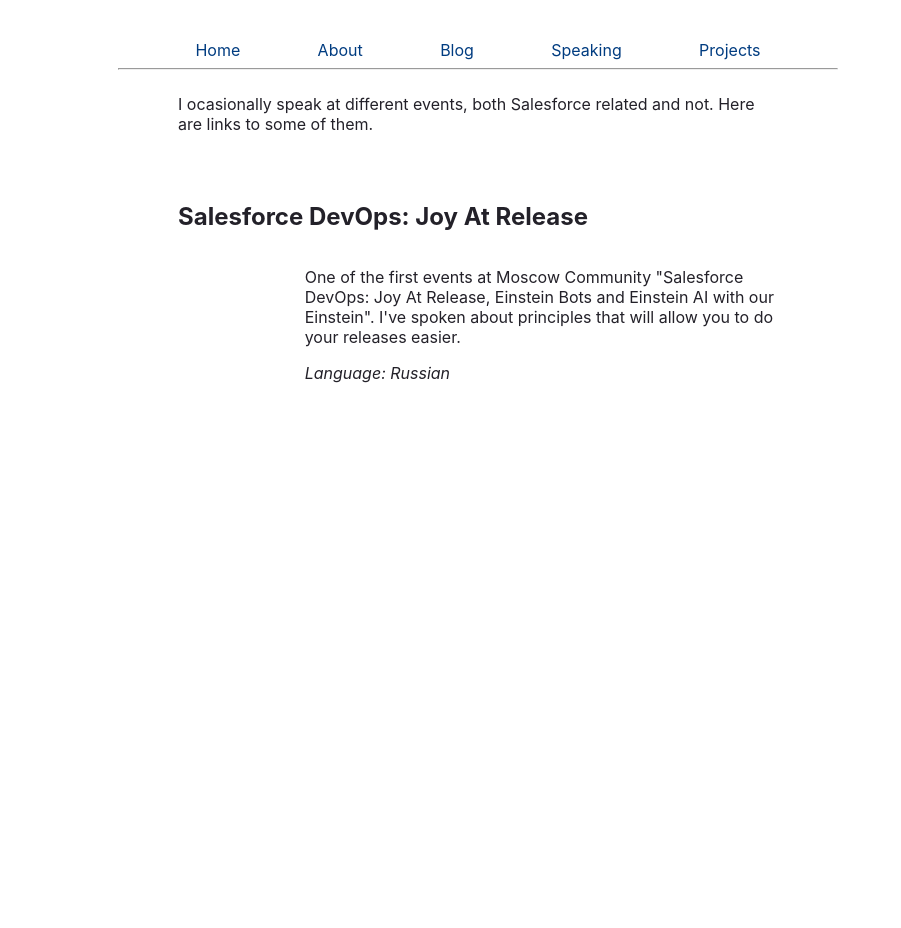
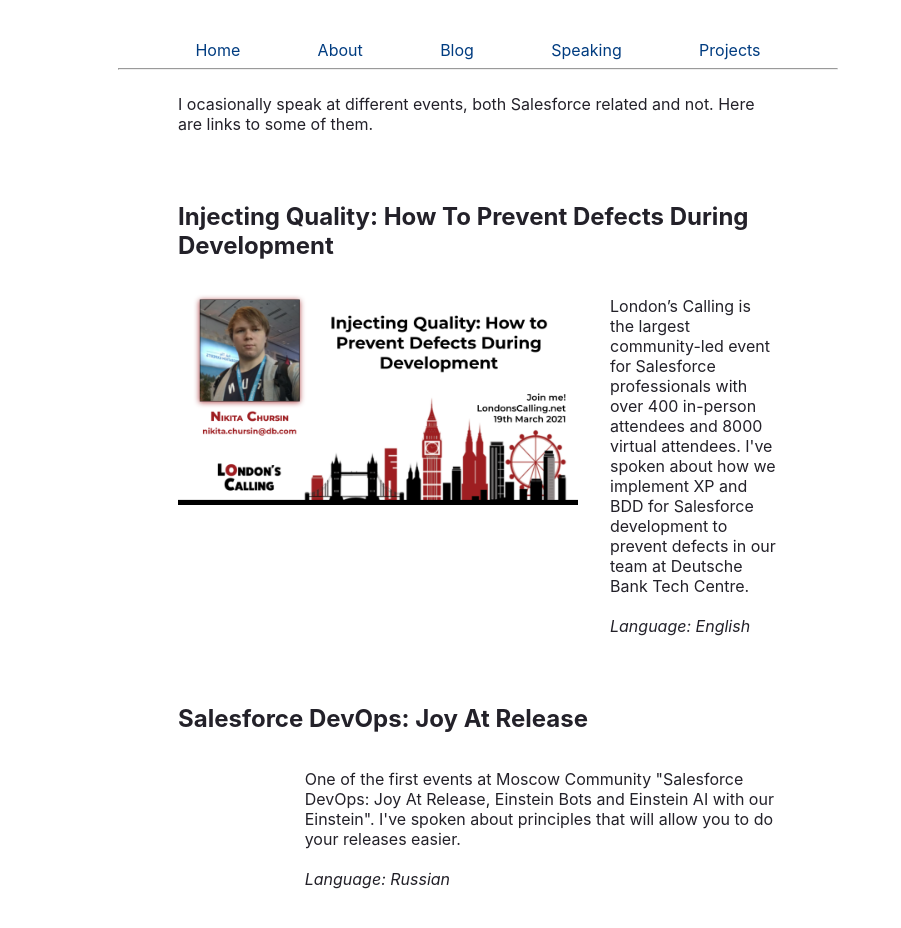
Before and after one commit to nchursin/nchursin.github.io, a Gatsby site: page /speaking in a window 1280 px wide. Shown: the full height of the page, 162-1063 px from the left. Before the commit the page ends 800 px from the top, so only its background shows below. Built offline with nearby package versions, Linux system fonts and the light colour scheme; Gatsby itself is replaced by a stand-in of ours.

Commit message:
preview of LC21 talk

```diff
--- a/src/components/index.js
+++ b/src/components/index.js
@@ -3,5 +3,6 @@
 import Medium from './medium';
 import Sidebar from './sidebar';
 import Footer from './footer';
+import Image from './image';
 
-export { Header, MyPhoto, Medium, Sidebar, Footer }
+export { Header, MyPhoto, Medium, Sidebar, Footer, Image }
--- a/src/pages/speaking.js
+++ b/src/pages/speaking.js
@@ -3,10 +3,25 @@
 import YouTube from 'react-youtube'
 
 import { Layout } from '../templates'
+import { Image } from '../components'
 import commonStyles from '../styles'
 
 const events = [
   {
+    key: 'lc21',
+    title: 'Injecting Quality: How To Prevent Defects During Development',
+    description: `
+      London’s Calling is the largest community-led event for Salesforce
+      professionals with over 400 in-person attendees and 8000 virtual attendees.
+
+      I've spoken about how we implement XP and BDD for Salesforce development
+      to prevent defects in our team at Deutsche Bank Tech Centre.
+    `,
+    language: 'English',
+    preview: 'talks/lc21.png',
+  },
+  {
+    key: 'msk1',
     title: 'Salesforce DevOps: Joy At Release',
     description: `
       One of the first events at Moscow Community
@@ -27,8 +42,20 @@
   },
 }
 
+const preview = (evt) => {
+  if (evt.videoId) {
+    return <YouTube videoId={evt.videoId} opts={videoOpts} />
+  } else if (evt.preview) {
+    return (
+      <div style={{ minWidth: `25rem` }}>
+        <Image filename={evt.preview} />
+      </div>
+    )
+  }
+}
+
 const eventComponent = (evt) => (
-  <div style={{
+  <div key={evt.key} style={{
     ...commonStyles.flex.column
   }}>
     <h2>{evt.title}</h2>
@@ -39,15 +66,15 @@
         ...commonStyles.flex.flex('1'),
         ...commonStyles.paddings.marginRight('2rem')
       }}>
-        <YouTube videoId={evt.videoId} opts={videoOpts} />
+        {preview(evt)}
       </div>
       <p style={{
         ...commonStyles.flex.flex('5')
       }}>
         {evt.description}
-        <p>
-          <i>Language: {evt.language}</i>
-        </p>
+        <br/>
+        <br/>
+        <i>Language: {evt.language}</i>
       </p>
     </div>
     <p/>
```
Also changed, not shown: src/images/talks/lc21.png (added).
